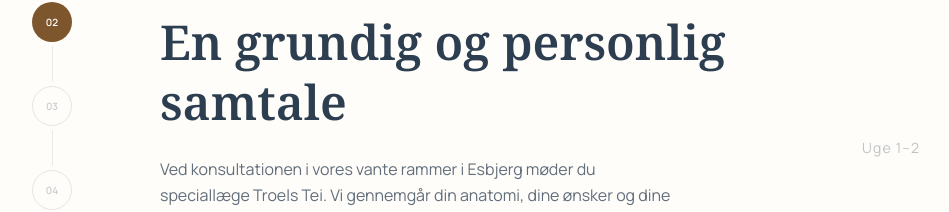
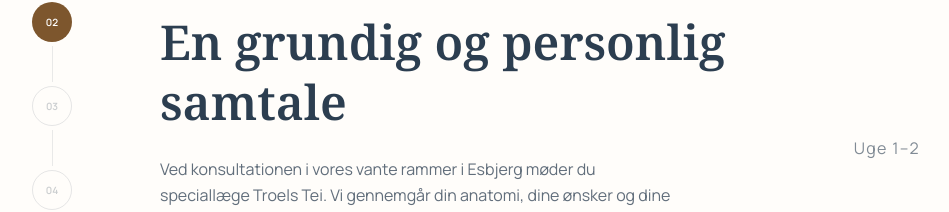
Before and after one commit to brystcenteresbjerg/brystcenter-esbjerg, a Next.js app: page /patientrejsen in a window 1280 px wide. Shown: the part 972-1184 px from the top of the page, without its empty margins (72-1021 px from the left). Built offline with nearby package versions, Linux system fonts and the light colour scheme.

Commit message:
visibility

```diff
--- a/src/components/sections/PatientTimeline.tsx
+++ b/src/components/sections/PatientTimeline.tsx
@@ -107,7 +107,7 @@ export default function PatientTimeline({ steps }: { steps: Step[] }) {
               className="grid grid-cols-[1fr_auto] gap-12 items-center"
             >
               <div>
-                <p className="label mb-5">{current.label}</p>
+                <p className="label font-semibold mb-5">{current.label}</p>
                 <h2 className="font-serif text-4xl xl:text-5xl font-semibold text-secondary mb-6 leading-tight">
                   {current.title}
                 </h2>
@@ -123,7 +123,7 @@ export default function PatientTimeline({ steps }: { steps: Step[] }) {
                   </motion.div>
                 )}
               </div>
-              {current.time && <p className="font-sans text-sm text-secondary/30 tracking-[0.08em] shrink-0">{current.time}</p>}
+              {current.time && <p className="font-sans text-base text-secondary/60 tracking-[0.08em] shrink-0">{current.time}</p>}
             </motion.div>
           </AnimatePresence>
         </div>
```
